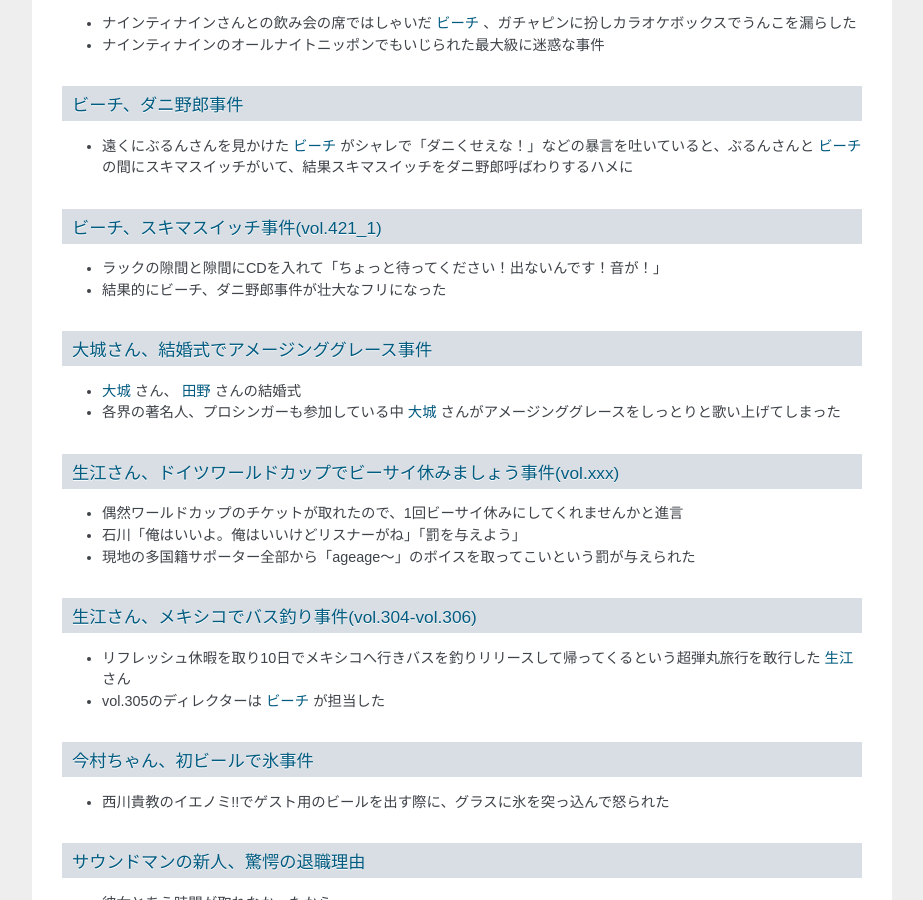
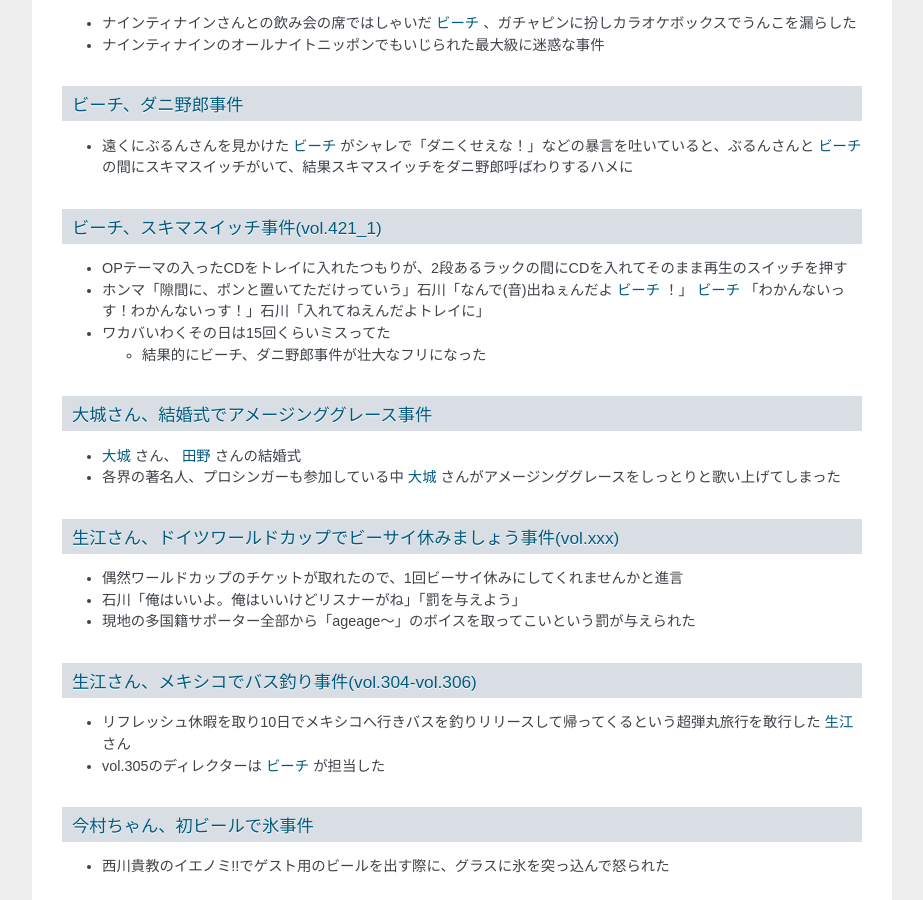
Before and after one commit to gosyujin/be-side, a Sphinx documentation site: the page built from source/surefire_hit_talk.rst, in a window 1280 px wide and 900 px high, scrolled down 2820 px. Shown: the whole window, without its empty margins (198-1121 px from the left). Built offline with Sphinx 7.4.7, drawn with Linux system fonts in a browser that asks for light colours.

Commit message:
Update source

```diff
--- a/source/surefire_hit_talk.rst
+++ b/source/surefire_hit_talk.rst
@@ -128,8 +128,11 @@
 ビーチ、スキマスイッチ事件(vol.421_1)
 -------------------------------------
 
-* ラックの隙間と隙間にCDを入れて「ちょっと待ってください！出ないんです！音が！」
-* 結果的にビーチ、ダニ野郎事件が壮大なフリになった
+* OPテーマの入ったCDをトレイに入れたつもりが、2段あるラックの間にCDを入れてそのまま再生のスイッチを押す
+* ホンマ「隙間に、ポンと置いてただけっていう」石川「なんで(音)出ねぇんだよ :term:`ビーチ` ！」 :term:`ビーチ` 「わかんないっす！わかんないっす！」石川「入れてねえんだよトレイに」
+* ワカバいわくその日は15回くらいミスってた
+
+  * 結果的にビーチ、ダニ野郎事件が壮大なフリになった
 
 大城さん、結婚式でアメージンググレース事件
 ------------------------------------------
```
